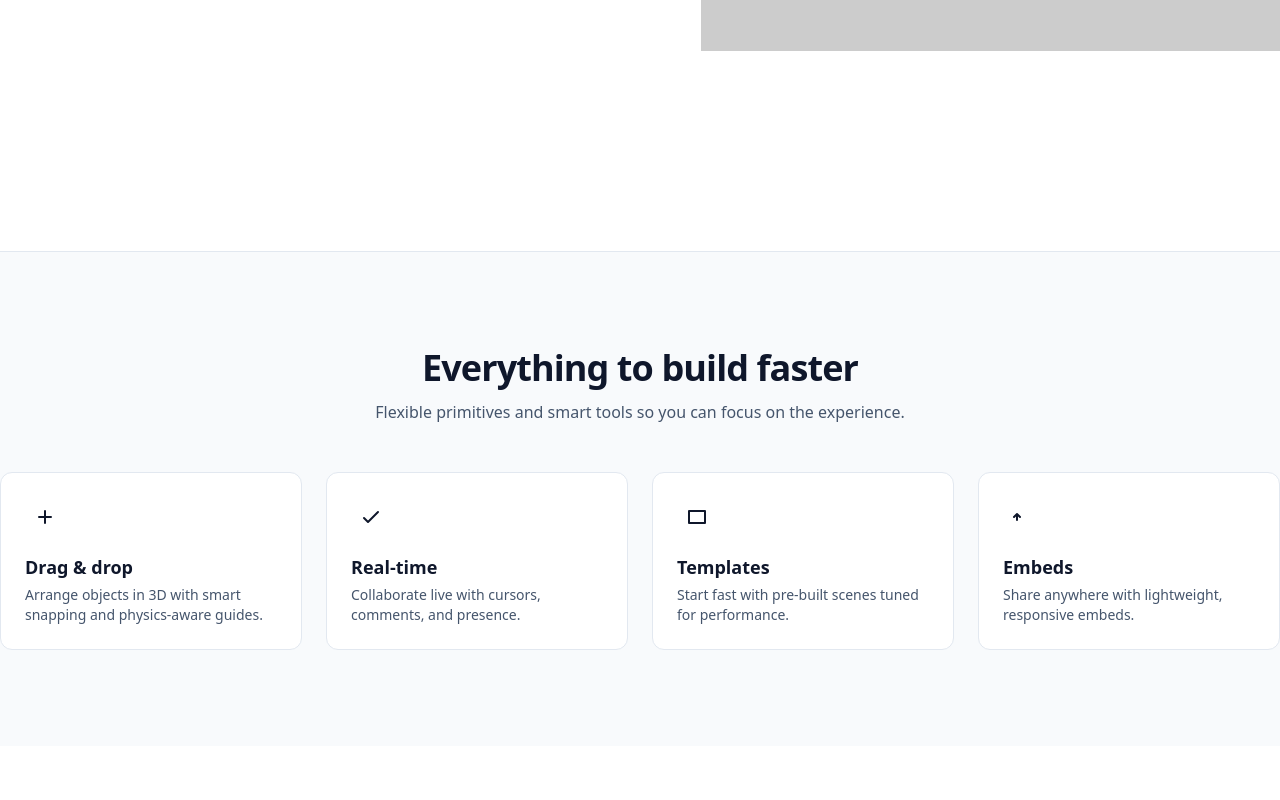
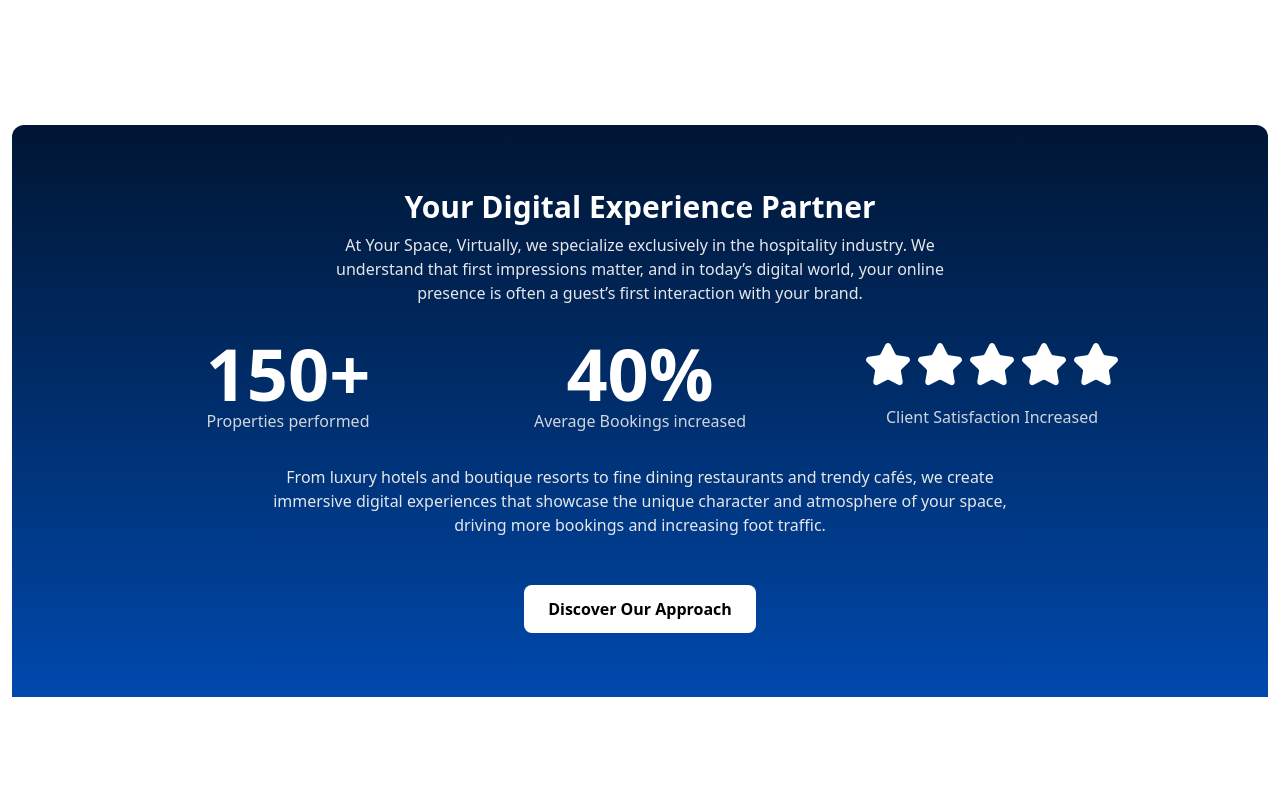
Before and after one commit to sarveswaranmg15/YourSpaceVirtually, a React (Vite) app: page / in a window 1280 px wide. Shown: the part 600-1400 px from the top of the page. Built offline with nearby package versions, Linux system fonts and the light colour scheme.

Commit message:
stats need to be changed

```diff
--- a/package.json
+++ b/package.json
@@ -10,6 +10,7 @@
     "preview": "vite preview"
   },
   "dependencies": {
+    "lucide-react": "^0.544.0",
     "react": "^19.1.1",
     "react-dom": "^19.1.1"
   },
--- a/src/components/Features.jsx
+++ b/src/components/Features.jsx
@@ -1,65 +1,54 @@
-const features = [
-  {
-    title: "Drag & drop",
-    desc: "Arrange objects in 3D with smart snapping and physics-aware guides.",
-    icon: "M12 6v12m6-6H6",
-  },
-  {
-    title: "Real-time",
-    desc: "Collaborate live with cursors, comments, and presence.",
-    icon: "M5 13l4 4L19 7",
-  },
-  {
-    title: "Templates",
-    desc: "Start fast with pre-built scenes tuned for performance.",
-    icon: "M4 6h16v12H4z",
-  },
-  {
-    title: "Embeds",
-    desc: "Share anywhere with lightweight, responsive embeds.",
-    icon: "M3 12l3-3m0 0l3 3m-3-3v6",
-  },
-];
-
-const Icon = ({ d }) => (
-  <svg
-    className="h-6 w-6 text-brand-600"
-    fill="none"
-    stroke="currentColor"
-    strokeWidth="2"
-    viewBox="0 0 24 24"
-  >
-    <path d={d} strokeLinecap="round" strokeLinejoin="round" />
-  </svg>
-);
-
+import { Star } from "lucide-react";
 export default function Features() {
   return (
-    <section className="py-16 lg:py-24 border-t border-slate-200 bg-slate-50">
-      <div className="container">
-        <div className="text-center max-w-2xl mx-auto mb-12">
-          <h2 className="text-3xl md:text-4xl font-bold tracking-tight">
-            Everything to build faster
+    <section className="bg-gradient-to-b from-[#001634] to-[#0049AD] text-white py-16 px-6 m-3 rounded-t-xl">
+      <div className="max-w-5xl mx-auto text-center space-y-8">
+        <div>
+          <h2 className="text-2xl md:text-3xl font-bold">
+            Your Digital Experience Partner
           </h2>
-          <p className="text-slate-600 mt-3">
-            Flexible primitives and smart tools so you can focus on the
-            experience.
+          <p className="mt-2 text-gray-200 max-w-2xl mx-auto">
+            At Your Space, Virtually, we specialize exclusively in the
+            hospitality industry. We understand that first impressions matter,
+            and in today’s digital world, your online presence is often a
+            guest’s first interaction with your brand.
           </p>
         </div>
-        <div className="grid sm:grid-cols-2 lg:grid-cols-4 gap-6">
-          {features.map((f) => (
-            <div
-              key={f.title}
-              className="rounded-xl border border-slate-200 bg-white p-6 shadow-card"
-            >
-              <div className="h-10 w-10 rounded-lg bg-brand-50 flex items-center justify-center">
-                <Icon d={f.icon} />
-              </div>
-              <h3 className="mt-4 font-semibold text-lg">{f.title}</h3>
-              <p className="text-slate-600 text-sm mt-1">{f.desc}</p>
+
+        {/* Stats Section */}
+        <div className="grid grid-cols-1 md:grid-cols-3 gap-8 items-center">
+          <div>
+            <p className="text-7xl font-black">150+</p>
+            <p className="text-gray-300 text-md">Properties performed</p>
+          </div>
+          <div>
+            <p className="text-7xl font-bold">40%</p>
+            <p className="text-gray-300 text-md">Average Bookings increased</p>
+          </div>
+          <div>
+            <div className="flex justify-center items-end space-x-1 mb-4">
+              {Array.from({ length: 5 }).map((_, i) => (
+                <Star key={i} className="w-12 h-12 fill-white text-white" />
+              ))}
             </div>
-          ))}
+            <p className="text-gray-300 text-md">
+              Client Satisfaction Increased
+            </p>
+          </div>
         </div>
+
+        {/* Description */}
+        <p className="text-gray-200 max-w-3xl mx-auto">
+          From luxury hotels and boutique resorts to fine dining restaurants and
+          trendy cafés, we create immersive digital experiences that showcase
+          the unique character and atmosphere of your space, driving more
+          bookings and increasing foot traffic.
+        </p>
+
+        {/* Button */}
+        <button className="mt-4 px-6 py-3 bg-white text-black rounded-lg font-bold hover:bg-gray-200 transition">
+          Discover Our Approach
+        </button>
       </div>
     </section>
   );
--- a/src/components/Hero.jsx
+++ b/src/components/Hero.jsx
@@ -1,29 +1,26 @@
 export default function Hero() {
   return (
-    <div className="flex h-full mt-50 mb-50 justify-center gap-70">
+    <div className="flex h-full mt-50 mb-50 justify-center items-center px-20 gap-10">
       <div>
-        <h3 className="text-2xl font-bold">Transform your space into a</h3>
-        <h1 className="text-5xl font-bold mb-5">Digital experience</h1>
+        <h3 className="text-3xl font-bold">Transform your space into a</h3>
+        <h1 className="text-7xl font-bold mb-5">Digital experience</h1>
         <p className="text-lg font-medium">Virtual Tours, Premium Visuals </p>
         <p className="text-lg font-medium">
           & Digital Marketing for Hospitality
         </p>
 
         <div className="mt-7 flex gap-5">
-          <button className="bg-gradient-to-b from-[#0046a8d1] to-[#0145a3] text-white p-3 rounded-md font-bold">
+          <button className="bg-gradient-to-b from-[#0046a8d1] to-[#0145a3] text-white p-3 rounded-md font-bold hover:from-[#0046a8] hover:to-[#0056cdeb] ">
             Book free Consultation
           </button>
-          <button className="bg-gradient-to-b from-[#0046a8d1] to-[#0145a3] text-white p-3 rounded-md font-bold">
+          <button className="bg-gradient-to-b from-[#0046a8d1] to-[#0145a3] text-white p-3 rounded-md font-bold hover:from-[#0046a8] hover:to-[#0056cdeb]">
             View our portfolio
           </button>
         </div>
       </div>
 
-      <div>
-        <img
-          src="https://via.placeholder.com/600x400"
-          alt="Placeholder Image"
-        />
+      <div className="flex  justify-center items-center p-20">
+        image goes here
       </div>
     </div>
   );
```
Also changed, not shown: src/assets/yourspace-3d.png (added), 1 other file (tests, documents, lock files or other folders).
